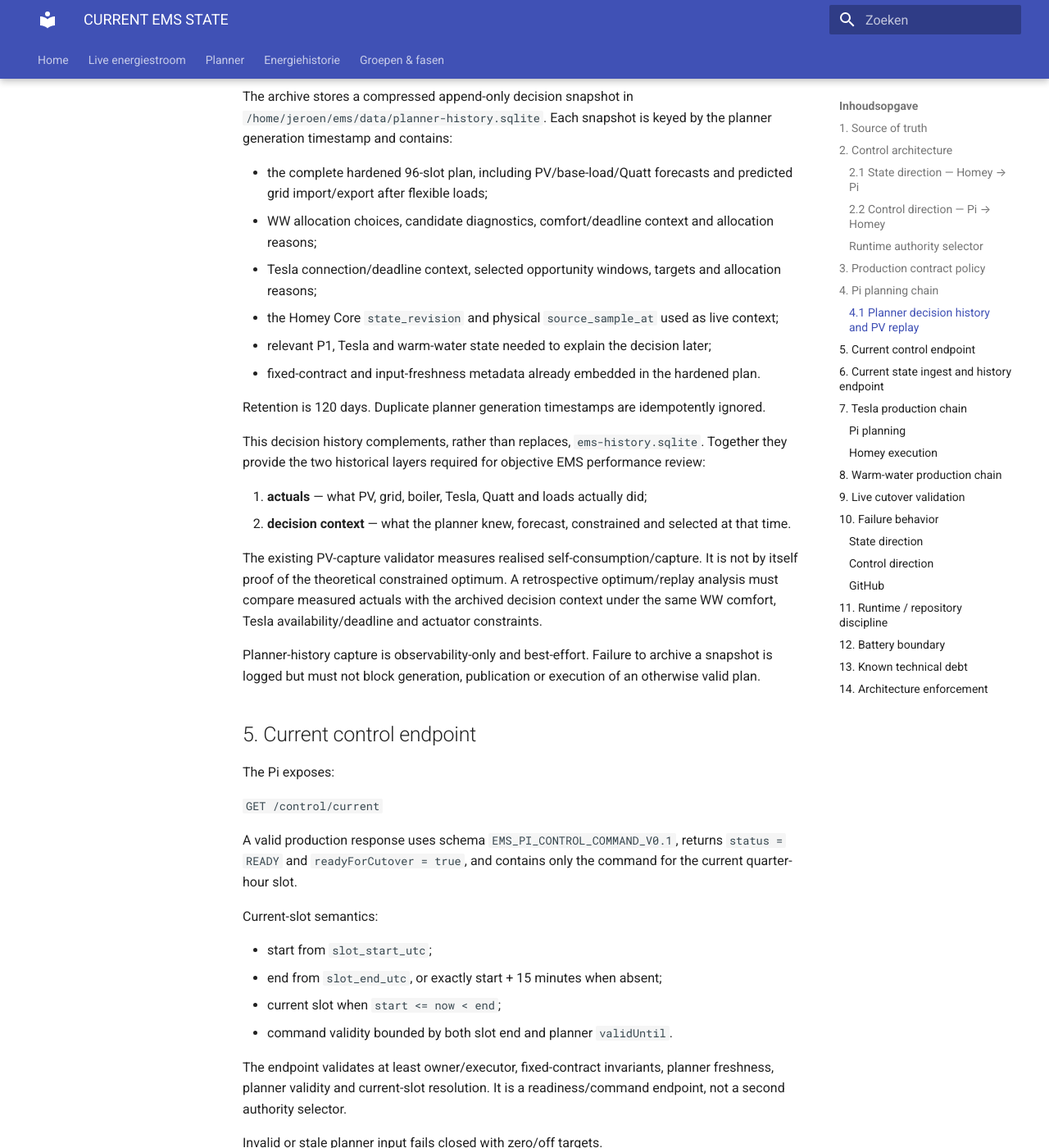
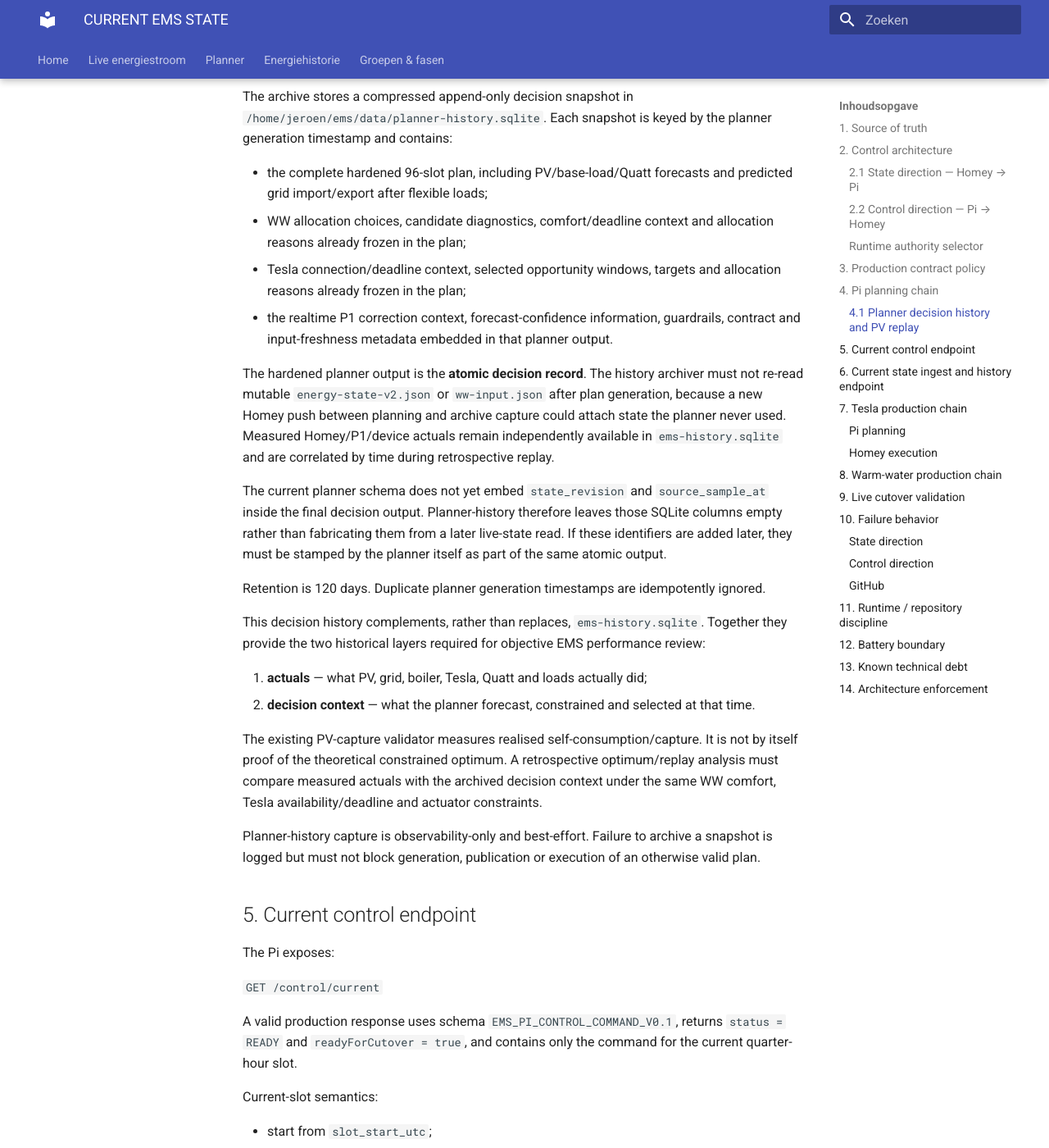
Before and after one commit to OnsKasteeltje/homey-energy-manual, an MkDocs documentation site: the page built from docs/architecture/CURRENT-EMS-STATE.md, in a window 1280 px wide and 1400 px high, scrolled down 4836 px. Shown: the whole window at 82% size. Built offline with MkDocs 1.6.1 and Material for MkDocs 9.7.7, drawn with Linux system fonts in a browser that asks for light colours; some of the changed text lies outside the part shown.

Commit message:
docs: define atomic planner replay context boundary

```diff
--- a/docs/architecture/CURRENT-EMS-STATE.md
+++ b/docs/architecture/CURRENT-EMS-STATE.md
@@ -158,18 +158,20 @@ Every successfully hardened planner run is followed in the same forecast chain b
 The archive stores a compressed append-only decision snapshot in `/home/jeroen/ems/data/planner-history.sqlite`. Each snapshot is keyed by the planner generation timestamp and contains:
 
 - the complete hardened 96-slot plan, including PV/base-load/Quatt forecasts and predicted grid import/export after flexible loads;
-- WW allocation choices, candidate diagnostics, comfort/deadline context and allocation reasons;
-- Tesla connection/deadline context, selected opportunity windows, targets and allocation reasons;
-- the Homey Core `state_revision` and physical `source_sample_at` used as live context;
-- relevant P1, Tesla and warm-water state needed to explain the decision later;
-- fixed-contract and input-freshness metadata already embedded in the hardened plan.
+- WW allocation choices, candidate diagnostics, comfort/deadline context and allocation reasons already frozen in the plan;
+- Tesla connection/deadline context, selected opportunity windows, targets and allocation reasons already frozen in the plan;
+- the realtime P1 correction context, forecast-confidence information, guardrails, contract and input-freshness metadata embedded in that planner output.
+
+The hardened planner output is the **atomic decision record**. The history archiver must not re-read mutable `energy-state-v2.json` or `ww-input.json` after plan generation, because a new Homey push between planning and archive capture could attach state the planner never used. Measured Homey/P1/device actuals remain independently available in `ems-history.sqlite` and are correlated by time during retrospective replay.
+
+The current planner schema does not yet embed `state_revision` and `source_sample_at` inside the final decision output. Planner-history therefore leaves those SQLite columns empty rather than fabricating them from a later live-state read. If these identifiers are added later, they must be stamped by the planner itself as part of the same atomic output.
 
 Retention is 120 days. Duplicate planner generation timestamps are idempotently ignored.
 
 This decision history complements, rather than replaces, `ems-history.sqlite`. Together they provide the two historical layers required for objective EMS performance review:
 
 1. **actuals** — what PV, grid, boiler, Tesla, Quatt and loads actually did;
-2. **decision context** — what the planner knew, forecast, constrained and selected at that time.
+2. **decision context** — what the planner forecast, constrained and selected at that time.
 
 The existing PV-capture validator measures realised self-consumption/capture. It is not by itself proof of the theoretical constrained optimum. A retrospective optimum/replay analysis must compare measured actuals with the archived decision context under the same WW comfort, Tesla availability/deadline and actuator constraints.
 
@@ -374,6 +376,7 @@ The planned battery architecture is Victron AC-coupled. When commissioned, Victr
 - The hardened planner still contains historical compatibility code in `deadline_requirement()` with a local `max_a = 16`. Current planning authority uses `deadline_max_a` from runtime state, so this fragment is cleanup debt rather than the active deadline allocator.
 - WW ownership remains more distributed than EV ownership because Homey still carries substantial realtime WW state/safety policy in addition to Pi strategic planning.
 - PV forecast quality still requires follow-up: successful planner runs can contain fallback PV slots and zero historical slots. This is a forecast-quality issue, not a runtime-chain failure.
+- Planner schema V0.3 does not yet embed Homey `state_revision` / `source_sample_at`; retrospective replay therefore correlates decision snapshots with canonical measurement history by time until those identifiers can be stamped atomically by the planner itself.
 - Legacy backfill collectors (`collect_homey_insights.py`, `EM2_Day_History` tooling) remain in source for explicit recovery/diagnostics but are not production live collectors.
 - Legacy `publish_pi_control_intent.py` remains in source as compatibility/history code but must not have a production systemd writer while the Homey PI Bridge is authoritative.
 
@@ -391,6 +394,7 @@ The planned battery architecture is Victron AC-coupled. When commissioned, Victr
 - no GitHub dependency in the live Homey ↔ Pi runtime state/control path;
 - accepted Homey state is the production source for local operational energy history;
 - hardened planner decisions are archived locally for retrospective replay without becoming a control-path dependency;
+- planner-history capture must use planner-owned frozen decision output and must not re-read mutable live state after plan generation;
 - new Pi history code is placed under the target `services/pi/history/` structure and included in deployment/drift validation;
 - no automatic production timers for legacy Homey Insights/day-history polling;
 - no automatic Pi-side Homey control publisher while the Homey PI Bridge owns `/control/current` consumption.
```
